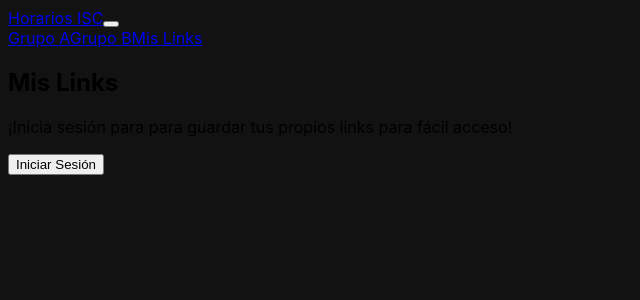
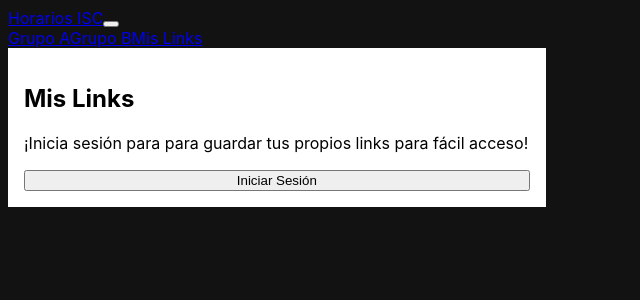
Before and after one commit to DanielCaz/next-schedule-app, a Next.js app: page /mis-links in a window 1280 px wide. Shown: the top 300 px of the page, without its empty margins (0-640 px from the left). Built offline with nearby package versions, Linux system fonts and the light colour scheme; no server answers.

Commit message:
Minor changes

```diff
--- a/components/LoginPage.js
+++ b/components/LoginPage.js
@@ -1,5 +1,6 @@
 import app from "../firebase";
 import { getAuth, signInWithPopup, GoogleAuthProvider } from "firebase/auth";
+import loginPageStyles from "../styles/LoginPage.module.scss";
 
 const LoginPage = ({ onSignIn }) => {
   const auth = getAuth(app);
@@ -16,7 +17,7 @@ const LoginPage = ({ onSignIn }) => {
   };
 
   return (
-    <div className="signin bg-white m-4 p-3 d-flex flex-column w-75">
+    <div className={loginPageStyles.container}>
       <h2>Mis Links</h2>
       <p>
         ¡Inicia sesión para para guardar tus propios links para fácil acceso!
--- a/components/TableCell.js
+++ b/components/TableCell.js
@@ -6,6 +6,7 @@ const TableCell = ({ hours, name, meetingUrl }) => {
           className="text-decoration-none text-white"
           href={meetingUrl}
           target="_blank"
+          rel="noreferrer"
         >
           {name}
         </a>
--- a/components/UserLinks.js
+++ b/components/UserLinks.js
@@ -12,6 +12,7 @@ import { useEffect, useState } from "react";
 import app from "../firebase";
 import CustomLink from "../components/CustomLink";
 import AddCustomLink from "../components/AddCustomLink";
+import userLinksStyles from "../styles/UserLinks.module.scss";
 
 const UserLinks = ({ onSignOut }) => {
   const auth = getAuth(app);
@@ -75,7 +76,7 @@ const UserLinks = ({ onSignOut }) => {
   };
 
   return (
-    <div className="signout bg-white m-4 p-3 d-flex flex-column w-75">
+    <div className={userLinksStyles.container}>
       <h2>Mis Links</h2>
       <button
         className={`btn ${
--- a/pages/mis-links/index.js
+++ b/pages/mis-links/index.js
@@ -5,7 +5,7 @@ import UserLinks from "../../components/UserLinks";
 import LoginPage from "../../components/LoginPage";
 import { getFirestore, doc, setDoc } from "firebase/firestore";
 
-const misLinks = () => {
+const MisLinks = () => {
   const auth = getAuth(app);
   const db = getFirestore(app);
 
@@ -44,7 +44,7 @@ const misLinks = () => {
   };
 
   return (
-    <div className="d-flex justify-content-center">
+    <div className="d-flex justify-content-center p-4 w-100">
       {!isLoading &&
         (signedIn ? (
           <UserLinks onSignOut={onSignOut} />
@@ -55,4 +55,4 @@ const misLinks = () => {
   );
 };
 
-export default misLinks;
+export default MisLinks;
--- /dev/null
+++ b/styles/LoginPage.module.scss
@@ -0,0 +1,15 @@
+.container {
+  background-color: white;
+  padding: 1em;
+  width: 40%;
+
+  button {
+    width: 100%;
+  }
+}
+
+@media only screen and (max-width: 500px) {
+  .container {
+    width: 75%;
+  }
+}
--- /dev/null
+++ b/styles/UserLinks.module.scss
@@ -0,0 +1,21 @@
+.container {
+  background-color: white;
+  padding: 1em;
+  width: 40%;
+  display: flex;
+  flex-direction: column;
+
+  .btn-primary {
+    margin: 5em;
+  }
+
+  button {
+    width: 100%;
+  }
+}
+
+@media only screen and (max-width: 500px) {
+  .container {
+    width: 75%;
+  }
+}
```
